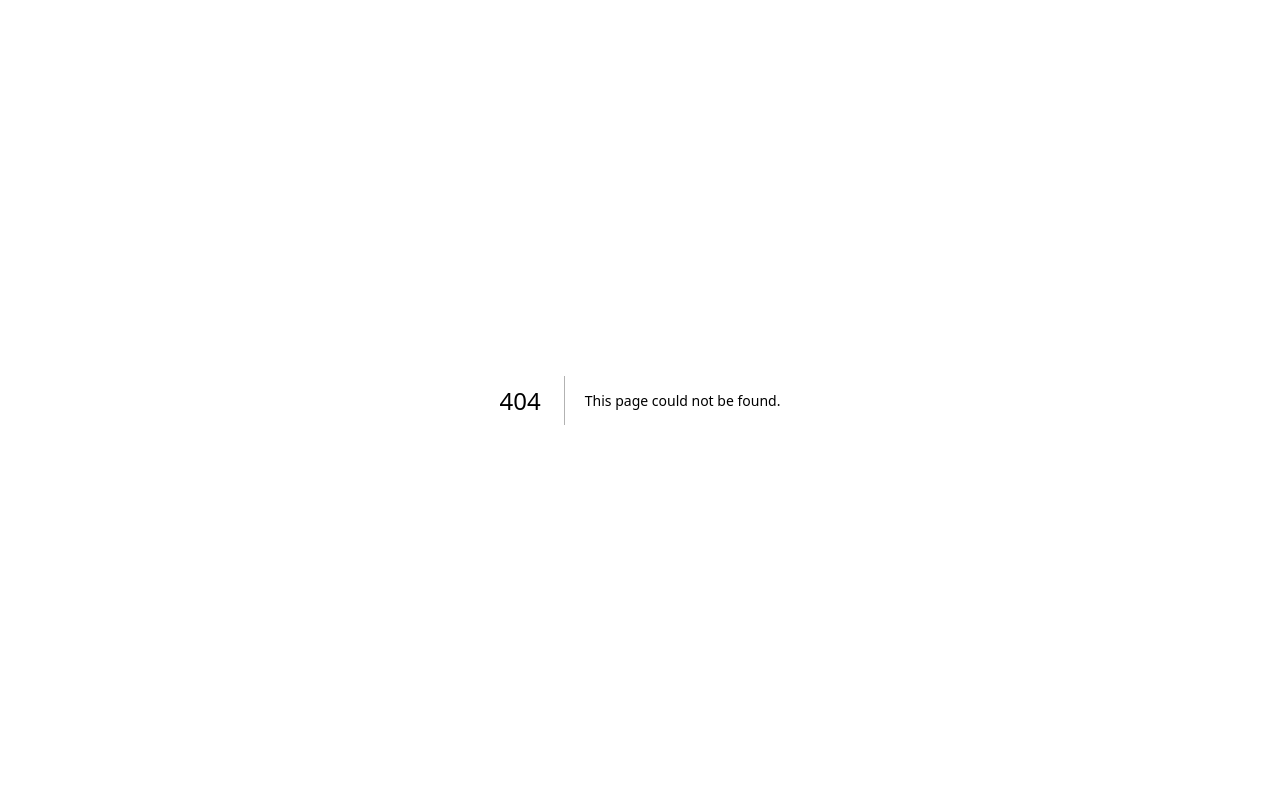
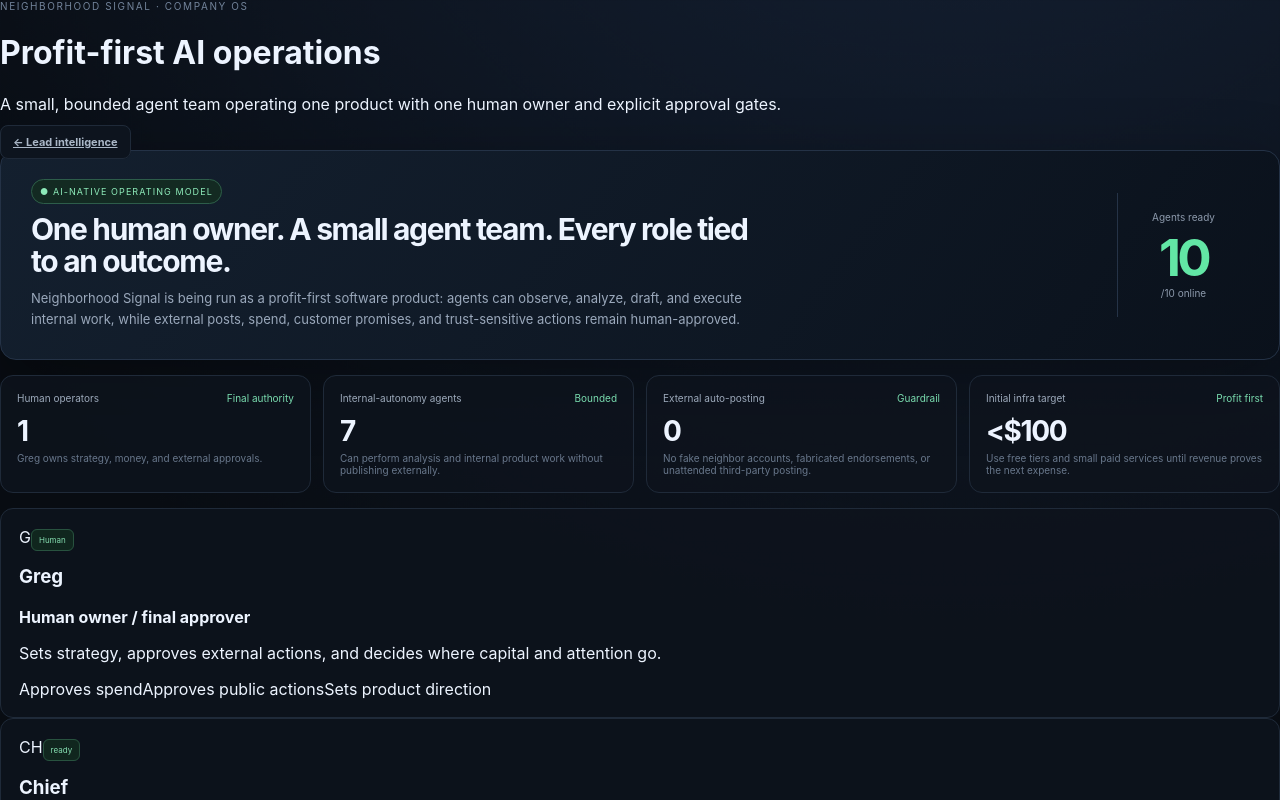
Before and after one commit to GsCommand/neighborhood-signal, a Next.js app: page /company-os in a window 1280 px wide. Before the commit this address had no page. Shown: the top 800 px of the page. Built offline with nearby package versions, Linux system fonts and the light colour scheme.

Commit message:
Add AI company control plane route

```diff
--- /dev/null
+++ b/app/company-os/page.tsx
@@ -0,0 +1,25 @@
+import Link from "next/link";
+import { AITeam, AgentOps } from "@/components/ai-operations";
+
+export const metadata = {
+  title: "Company OS | Neighborhood Signal",
+  description: "AI-native operating control plane for Neighborhood Signal.",
+};
+
+export default function CompanyOSPage() {
+  return (
+    <main className="company-os-page">
+      <header className="company-os-header">
+        <div>
+          <p className="eyebrow">Neighborhood Signal · Company OS</p>
+          <h1>Profit-first AI operations</h1>
+          <p className="company-os-subtitle">A small, bounded agent team operating one product with one human owner and explicit approval gates.</p>
+        </div>
+        <Link className="ghost-button" href="/">← Lead intelligence</Link>
+      </header>
+      <AITeam />
+      <div className="company-os-divider" />
+      <AgentOps />
+    </main>
+  );
+}
```
